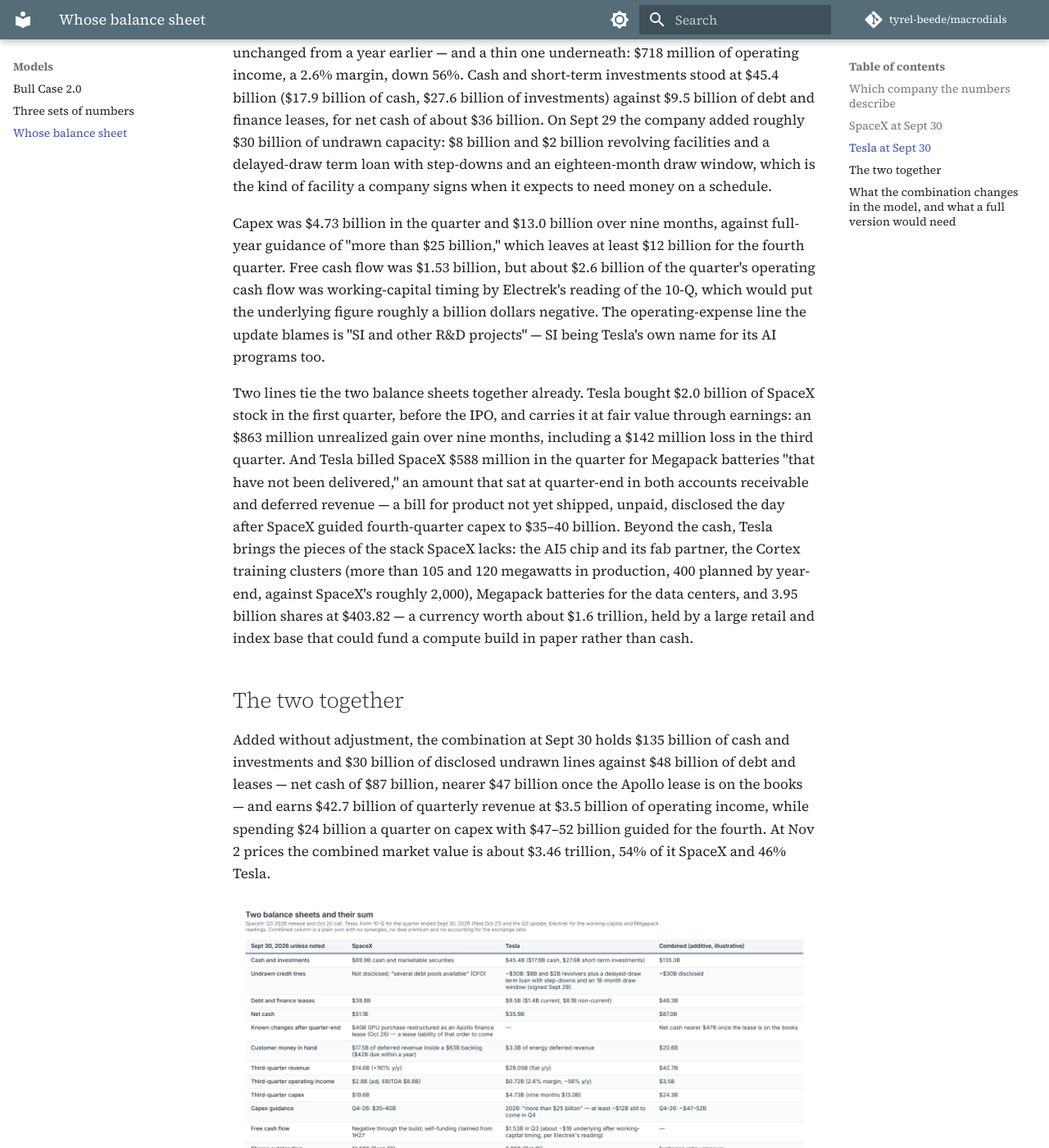
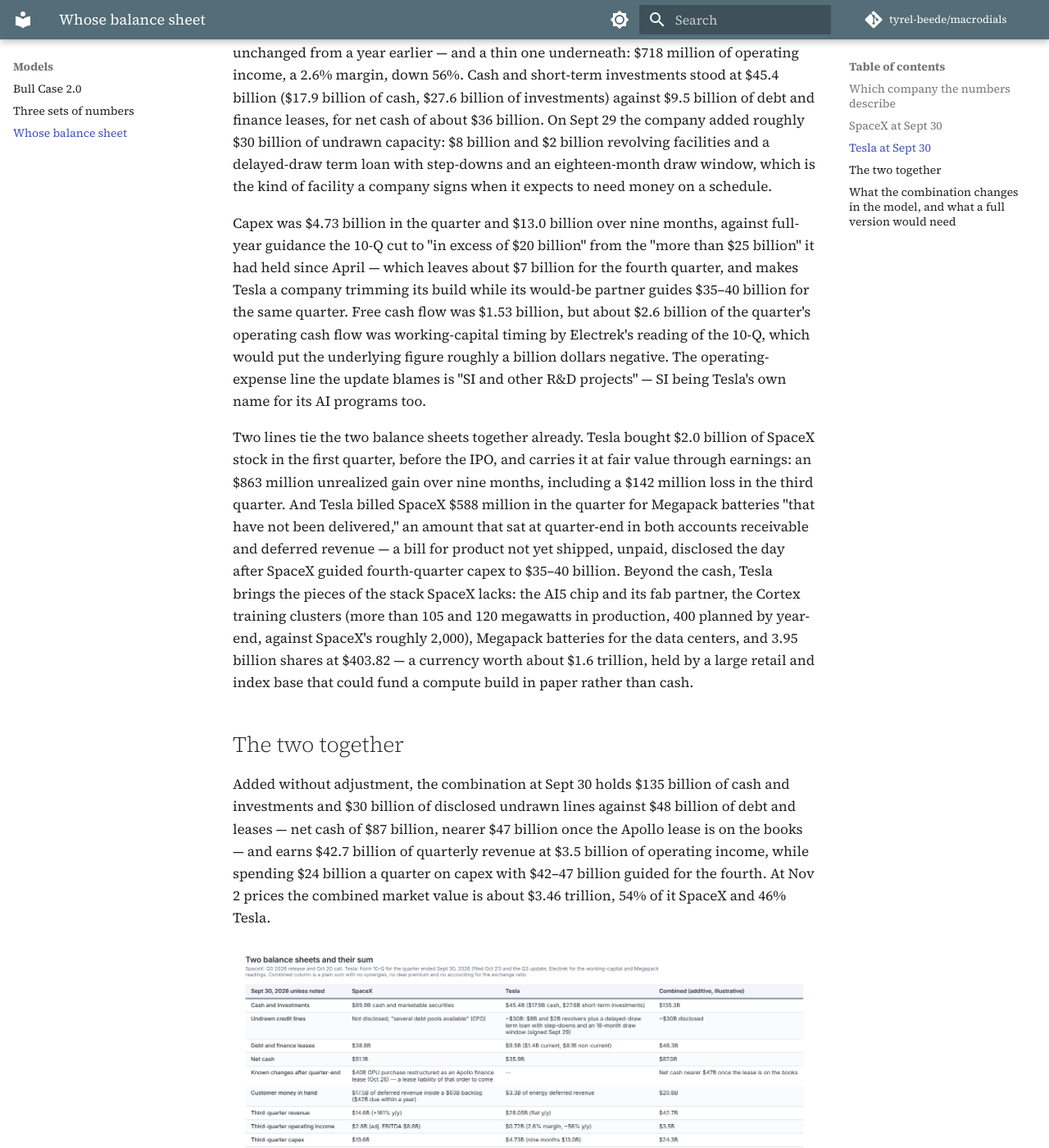
Before and after one commit to tyrel-beede/macrodials, an MkDocs documentation site: the page built from docs/model/balance-sheets.md, in a window 1280 px wide and 1400 px high, scrolled down 2025 px. Shown: the whole window at 82% size. Built offline with MkDocs 1.6.1 and Material for MkDocs 9.7.7, drawn with Linux system fonts in a browser that asks for light colours; comment, search, counter and statistics services are not loaded; some of the changed text lies outside the part shown.

Commit message:
Balance-sheet page: Tesla's 2026 capex guide was cut to "in excess of $20 billion"
The 10-Q lowered the full-year guide from "more than $25 billion" (held since April), so about
$7B remains for Q4 — the article had this right; the new page and its table did not.

Co-Authored-By: Claude Fable 5.1 <noreply@anthropic.com>
Claude-Session: https://claude.ai/code/session_018bD6wvLDvuXJaxpEr5BHs2

```diff
--- a/docs/model/balance-sheets.md
+++ b/docs/model/balance-sheets.md
@@ -27,13 +27,13 @@ At the Nov 2 close of $137.40 the company's 13.58 billion shares were worth abou
 
 Tesla's quarter, reported Oct 21, was a flat one at the top — $28.05 billion of revenue, unchanged from a year earlier — and a thin one underneath: $718 million of operating income, a 2.6% margin, down 56%. Cash and short-term investments stood at $45.4 billion ($17.9 billion of cash, $27.6 billion of investments) against $9.5 billion of debt and finance leases, for net cash of about $36 billion. On Sept 29 the company added roughly $30 billion of undrawn capacity: $8 billion and $2 billion revolving facilities and a delayed-draw term loan with step-downs and an eighteen-month draw window, which is the kind of facility a company signs when it expects to need money on a schedule.
 
-Capex was $4.73 billion in the quarter and $13.0 billion over nine months, against full-year guidance of "more than $25 billion," which leaves at least $12 billion for the fourth quarter. Free cash flow was $1.53 billion, but about $2.6 billion of the quarter's operating cash flow was working-capital timing by Electrek's reading of the 10-Q, which would put the underlying figure roughly a billion dollars negative. The operating-expense line the update blames is "SI and other R&D projects" — SI being Tesla's own name for its AI programs too.
+Capex was $4.73 billion in the quarter and $13.0 billion over nine months, against full-year guidance the 10-Q cut to "in excess of $20 billion" from the "more than $25 billion" it had held since April — which leaves about $7 billion for the fourth quarter, and makes Tesla a company trimming its build while its would-be partner guides $35–40 billion for the same quarter. Free cash flow was $1.53 billion, but about $2.6 billion of the quarter's operating cash flow was working-capital timing by Electrek's reading of the 10-Q, which would put the underlying figure roughly a billion dollars negative. The operating-expense line the update blames is "SI and other R&D projects" — SI being Tesla's own name for its AI programs too.
 
 Two lines tie the two balance sheets together already. Tesla bought $2.0 billion of SpaceX stock in the first quarter, before the IPO, and carries it at fair value through earnings: an $863 million unrealized gain over nine months, including a $142 million loss in the third quarter. And Tesla billed SpaceX $588 million in the quarter for Megapack batteries "that have not been delivered," an amount that sat at quarter-end in both accounts receivable and deferred revenue — a bill for product not yet shipped, unpaid, disclosed the day after SpaceX guided fourth-quarter capex to $35–40 billion. Beyond the cash, Tesla brings the pieces of the stack SpaceX lacks: the AI5 chip and its fab partner, the Cortex training clusters (more than 105 and 120 megawatts in production, 400 planned by year-end, against SpaceX's roughly 2,000), Megapack batteries for the data centers, and 3.95 billion shares at $403.82 — a currency worth about $1.6 trillion, held by a large retail and index base that could fund a compute build in paper rather than cash.
 
 ## The two together
 
-Added without adjustment, the combination at Sept 30 holds $135 billion of cash and investments and $30 billion of disclosed undrawn lines against $48 billion of debt and leases — net cash of $87 billion, nearer $47 billion once the Apollo lease is on the books — and earns $42.7 billion of quarterly revenue at $3.5 billion of operating income, while spending $24 billion a quarter on capex with $47–52 billion guided for the fourth. At Nov 2 prices the combined market value is about $3.46 trillion, 54% of it SpaceX and 46% Tesla.
+Added without adjustment, the combination at Sept 30 holds $135 billion of cash and investments and $30 billion of disclosed undrawn lines against $48 billion of debt and leases — net cash of $87 billion, nearer $47 billion once the Apollo lease is on the books — and earns $42.7 billion of quarterly revenue at $3.5 billion of operating income, while spending $24 billion a quarter on capex with $42–47 billion guided for the fourth. At Nov 2 prices the combined market value is about $3.46 trillion, 54% of it SpaceX and 46% Tesla.
 
 [![Two balance sheets and their sum](images/balance-sheets.png)](images/balance-sheets.png)
 
@@ -48,7 +48,7 @@ In the workbook as it stands, switching the Tesla toggle on does one thing: it l
 
 A full combined model would need five things the workbook does not have, and they are listed here so that anyone building it starts from the right questions:
 
-1. **A Tesla segment** — automotive and energy revenue (about $112 billion of run-rate at a 2–3% operating margin today), its own capex (more than $25 billion a year) and its own depreciation, with the robotaxi business modeled as a cost before a revenue.
+1. **A Tesla segment** — automotive and energy revenue (about $112 billion of run-rate at a 2–3% operating margin today), its own capex (in excess of $20 billion this year, after the cut) and its own depreciation, with the robotaxi business modeled as a cost before a revenue.
 2. **Eliminations** — the SpaceX stake and its mark-to-market, the Megapack receivable and deferred revenue, and any compute Tesla's Cortex sells or rents to the combined fleet.
 3. **The silicon on one set of books** — Terafab's capex and, later, its cost advantage sit today in SpaceX's plan; whose books carry them is one of the dated tests, and in a combined company it stops mattering.
 4. **An exchange ratio** — without it there is no per-share number for either holder; with it, the Valuation sheet's two methods apply to the combined entity unchanged.
--- a/docs/model/tables/balance-sheets.md
+++ b/docs/model/tables/balance-sheets.md
@@ -9,7 +9,7 @@
 | Third-quarter revenue | $14.6B (+161% y/y) | $28.05B (flat y/y) | $42.7B |
 | Third-quarter operating income | $2.8B (adj. EBITDA $8.8B) | $0.72B (2.6% margin, −56% y/y) | $3.5B |
 | Third-quarter capex | $19.6B | $4.73B (nine months $13.0B) | $24.3B |
-| Capex guidance | Q4-26: $35–40B | 2026: "more than $25 billion" — at least ~$12B still to come in Q4 | Q4-26: ~$47–52B |
+| Capex guidance | Q4-26: $35–40B | 2026: cut in the 10-Q to "in excess of $20 billion" from the "more than $25 billion" held since April — about $7B still to come in Q4 | Q4-26: ~$42–47B |
 | Free cash flow | Negative through the build; self-funding claimed from 1H27 | $1.53B in Q3 (about −$1B underlying after working-capital timing, per Electrek's reading) | — |
 | Shares outstanding | 13.58B (Sept 30) | 3.95B (Oct 15) | Exchange ratio unknown |
 | Market capitalization, Nov 2 close | $1.87T at $137.40 | $1.60T at $403.82 | $3.46T — SpaceX 54%, Tesla 46% |
--- a/docs/model/tables/versions.md
+++ b/docs/model/tables/versions.md
@@ -4,4 +4,4 @@
 | The bull's sheet (Maguire 1.0) | SpaceX, plus orbital compute and a chip fab as revenue lines. Tesla absent | SpaceX plus $31B of orbital revenue and fab revenue in 2028 | SpaceX's, with no capex for orbital or the fab | Reference columns on Summary and Valuation; the Bridge sheet |
 | Model 2.0 (scenarios 2–4) | SpaceX as reported, with Terafab and Starmind as capex programs. Tesla absent | SpaceX's three segments; no Tesla revenue | SpaceX's, with leases, prepayments, debt and equity in the bridge | Compute, Starlink, Launch, Consolidated |
 | Model 2.0 with the Tesla toggle on | As above, plus Tesla's liquidity as a funding source | Unchanged — no Tesla revenue | Adds ~$75B of Tesla cash and lines to the bridge; no Tesla capex, debt or shares | Assumptions › Combination toggle; Consolidated › Tesla pool |
-| A combined SpaceX–Tesla company (the article's thesis) | Both companies, with eliminations | Adds Tesla's ~$112B run-rate at a 2–3% operating margin, and the robotaxi program | Adds $45B cash, $30B of lines, $9.5B debt, >$25B a year of capex, and 3.95B shares at an exchange ratio the special committees would set | Not modeled — see the page for what a full version needs |
+| A combined SpaceX–Tesla company (the article's thesis) | Both companies, with eliminations | Adds Tesla's ~$112B run-rate at a 2–3% operating margin, and the robotaxi program | Adds $45B cash, $30B of lines, $9.5B debt, $20B-plus a year of capex, and 3.95B shares at an exchange ratio the special committees would set | Not modeled — see the page for what a full version needs |
```
Also changed, not shown: docs/model/images/balance-sheets.png, docs/model/images/versions.png, 1 other file.
